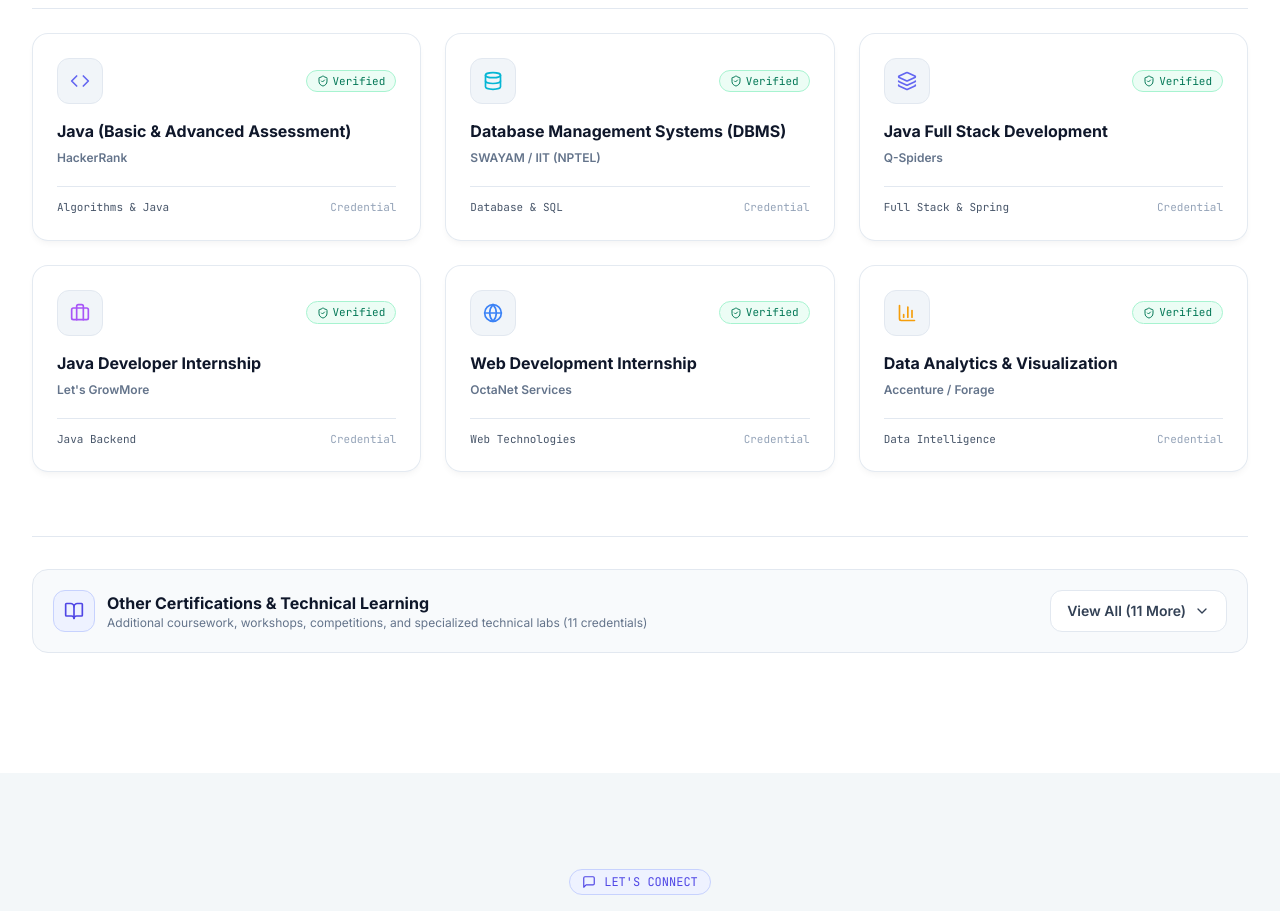
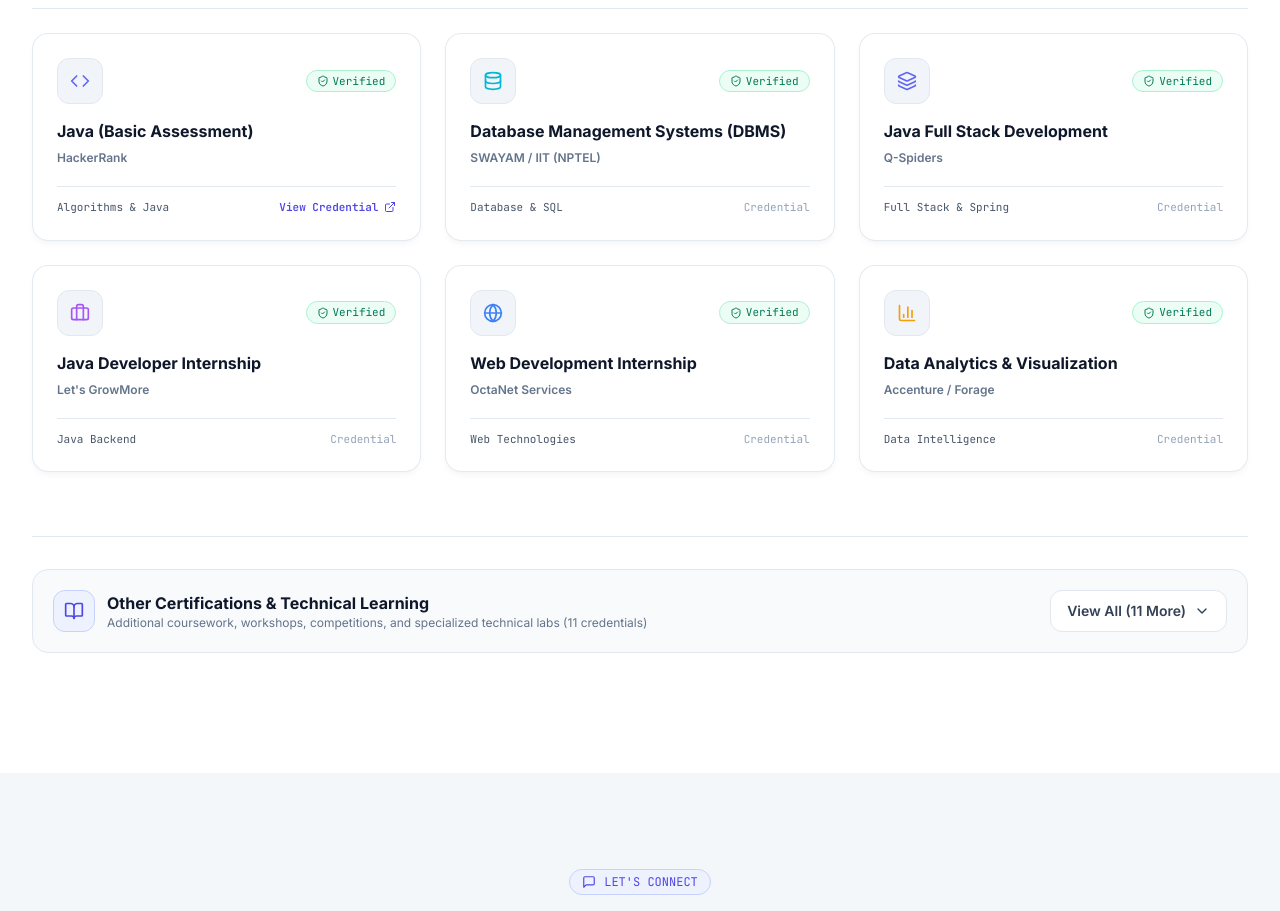
Before and after one commit to vikasvganjure/vikas-ganjure-portfolio, a React (Vite) app: page / in a window 1280 px wide. Shown: the part 8440-9351 px from the top of the page. Built offline with nearby package versions, Linux system fonts and the light colour scheme.

Commit message:
feat: add credential link for HackerRank Java Basic Assessment

```diff
--- a/src/data/portfolioData.ts
+++ b/src/data/portfolioData.ts
@@ -276,12 +276,13 @@
   // ================= 1. FEATURED CERTIFICATIONS (6) =================
   {
     id: 'cert-hackerrank-java',
-    title: 'Java (Basic & Advanced Assessment)',
+    title: 'Java (Basic Assessment)',
     issuer: 'HackerRank',
     tag: 'Algorithms & Java',
     iconName: 'Code',
     verified: true,
     group: 'featured',
+    credentialUrl: 'https://drive.google.com/file/d/19g2Glje1EJje43nO61f-ZSWsxA7Coesw/view?usp=drive_link',
   },
   {
     id: 'cert-swayam-dbms',
```
Also changed, not shown: 1 other file (tests, documents, lock files or other folders).
